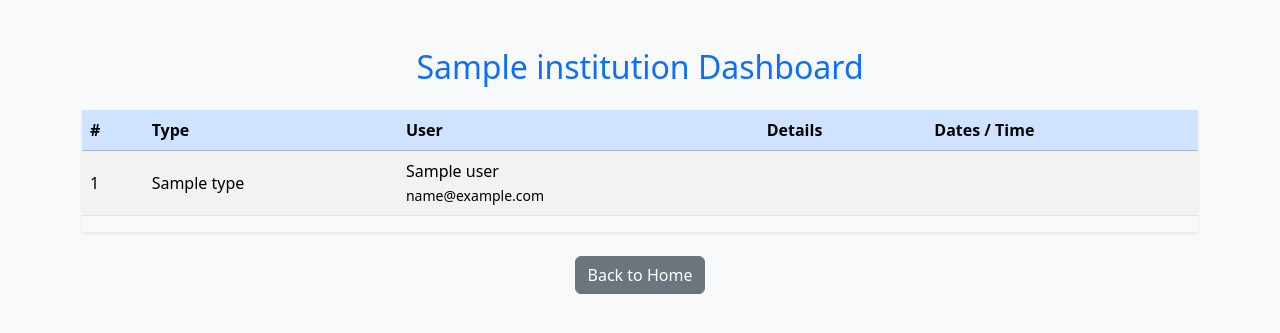
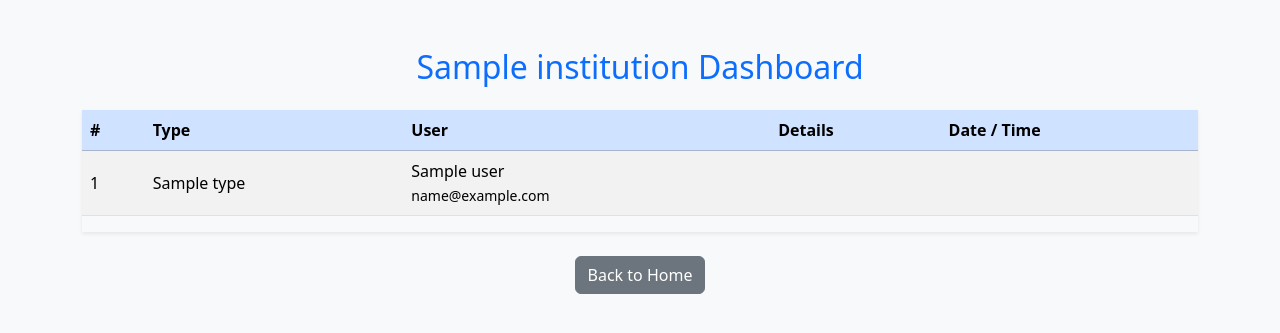
Before and after one commit to abhirup2911/MediSlotBook, a Flask app: template templates/institution_dashboard.html in a window 1280 px wide. Shown: the part 56-389 px from the top of the page. Run offline with Flask 3, Linux system fonts and the light colour scheme; the template is opened without the code that fills it: most values are stand-ins (such as "Sample title", 1, 10 or a date in 2020).

Commit message:
Update institution_dashboard.html

```diff
--- a/templates/institution_dashboard.html
+++ b/templates/institution_dashboard.html
@@ -37,7 +37,7 @@
                         <th>Type</th>
                         <th>User</th>
                         <th>Details</th>
-                        <th>Dates / Time</th>
+                        <th>Date / Time</th>
                     </tr>
                 </thead>
                 <tbody>
@@ -68,7 +68,8 @@
                             {% if b.type == "bed" %}
                                 From: {{ b.from }}<br>To: {{ b.to }}
                             {% elif b.type == "test" %}
-                                Time: {{ b.time_slot }}
+                                Date: {{ b.date }}<br>
+                                Time: {{ b.time }}
                             {% endif %}
                         </td>
                     </tr>
```
